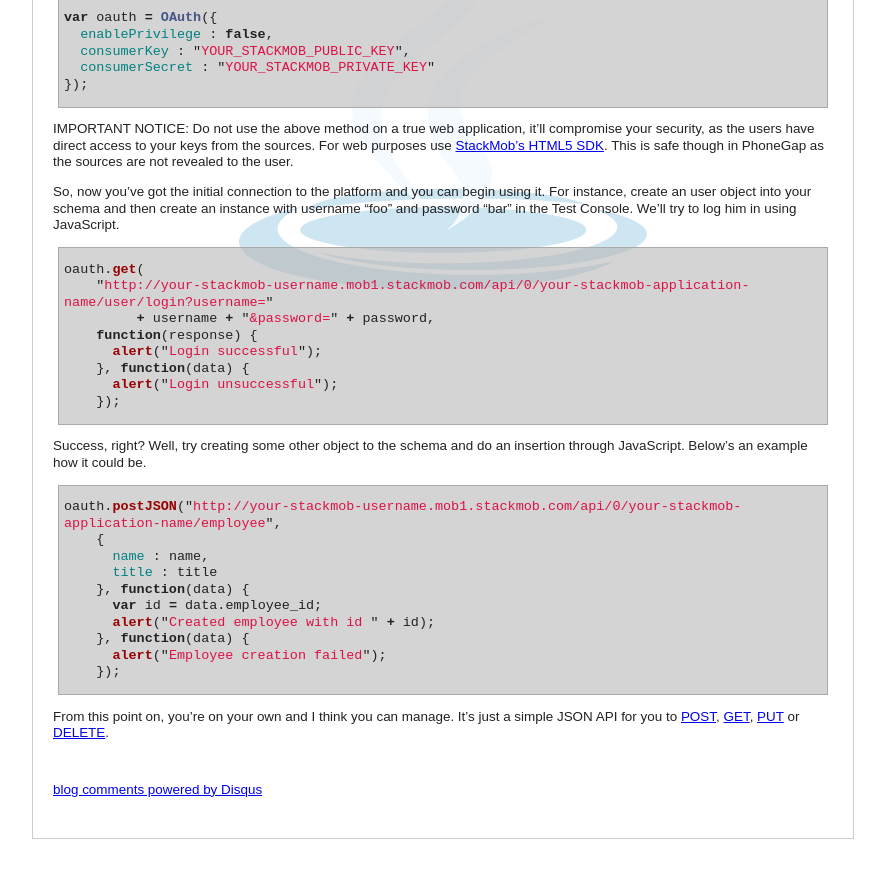
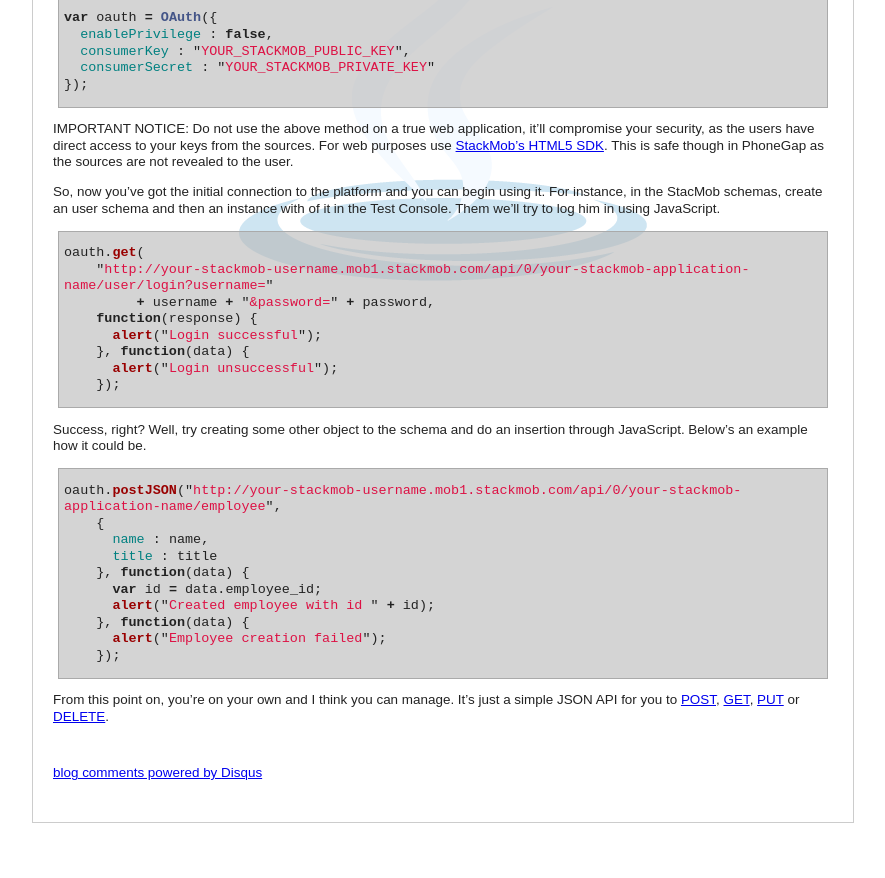
Before and after one commit to javanto/javanto.github.com, a Jekyll site: the page built from blog/_posts/2012-06-13-stackmob-with-phonegap.md, in a window 1280 px wide, cut to the strip 690-1569 px from the top of the page. Shown: the whole strip, without its empty margins (197-1082 px from the left). Built offline with Jekyll 4.4.1, drawn with Linux system fonts in a browser that asks for light colours; some web fonts are replaced; Markdown is read by kramdown in place of the engine named in the settings; comment, search, counter and statistics services are not loaded.

Commit message:
Better wording.

```diff
--- a/blog/_posts/2012-06-13-stackmob-with-phonegap.md
+++ b/blog/_posts/2012-06-13-stackmob-with-phonegap.md
@@ -35,7 +35,7 @@
 
 IMPORTANT NOTICE: Do not use the above method on a true web application, it'll compromise your security, as the users have direct access to your keys from the sources. For web purposes use [StackMob's HTML5 SDK](https://www.stackmob.com/platform/help/tutorials/html5_js_sdk). This is safe though in PhoneGap as the sources are not revealed to the user.
 
-So, now you've got the initial connection to the platform and you can begin using it. For instance, create an user object into your schema and then create an instance with username "foo" and password "bar" in the Test Console. We'll try to log him in using JavaScript.
+So, now you've got the initial connection to the platform and you can begin using it. For instance, in the StacMob schemas, create an user schema and then an instance with of it in the Test Console. Them we'll try to log him in using JavaScript.
 
 {% highlight js %}
 oauth.get(
```
